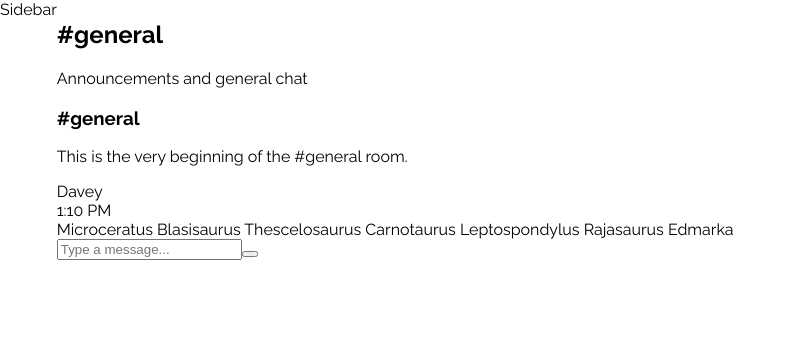
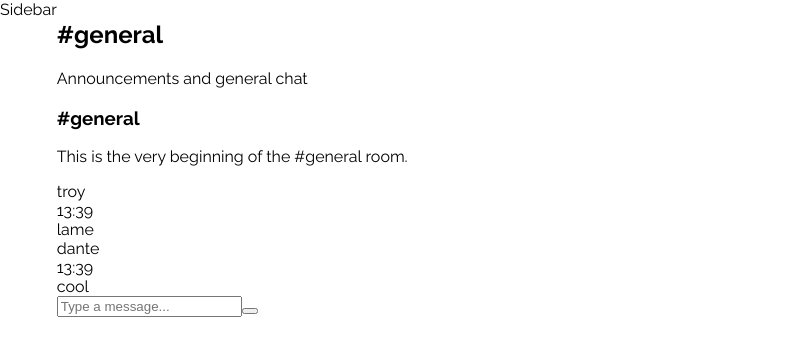
Before and after one commit to troywiegand/chatarang, a React (Create React App) app: page / in a window 1280 px wide. Shown: the top 356 px of the page, without its empty margins (0-795 px from the left). Built offline with nearby package versions, Linux system fonts and the light colour scheme.

Commit message:
Updated Mesage componet to read froman array

```diff
--- a/src/Message.js
+++ b/src/Message.js
@@ -1,21 +1,23 @@
 import React from 'react'
 
-const Message = () => {
+const Message = (props) => {
 
     return(
 
-        <div className="Message">
+        <div className="Message" >
         <div className="details">
           <div className="Metadata">
-            <div className="user">Davey</div>
-            <div className="time">1:10 PM</div>
+            <div className="user">{props.userName}</div>
+            <div className="time">{new Date().getHours()}:{new Date().getMinutes()}</div>
           </div>
           <div className="body">
-            Microceratus Blasisaurus Thescelosaurus Carnotaurus Leptospondylus Rajasaurus Edmarka
+            {props.message}
           </div>
         </div>
       </div>
     )
+
+
 }
 
 
--- a/src/MessageForm.js
+++ b/src/MessageForm.js
@@ -1,6 +1,4 @@
 import React, { Component } from 'react'
-
-
 
 class MessageForm extends Component{
 render(){
--- a/src/MessageList.js
+++ b/src/MessageList.js
@@ -1,17 +1,21 @@
-import React, { Component } from 'react'
+import React from 'react'
 
 import RoomAnnouncement from './RoomAnnouncement'
 import Message from './Message'
 
-class MessageList extends Component{
-render(){
+const MessageList = () => {
+const messages =[
+    {id: 1, userName: 'troy', body: 'lame'},
+    {id: 2, userName: 'dante', body: 'cool'}
+]
+
     return(
         <div className="MessageList">
              <RoomAnnouncement />
-             <Message />
+             {messages.map(msg =>
+             <Message userName={msg.userName} message={msg.body} key={msg.id}/>)}
         </div>
     )
-}
 
 }
 
```
